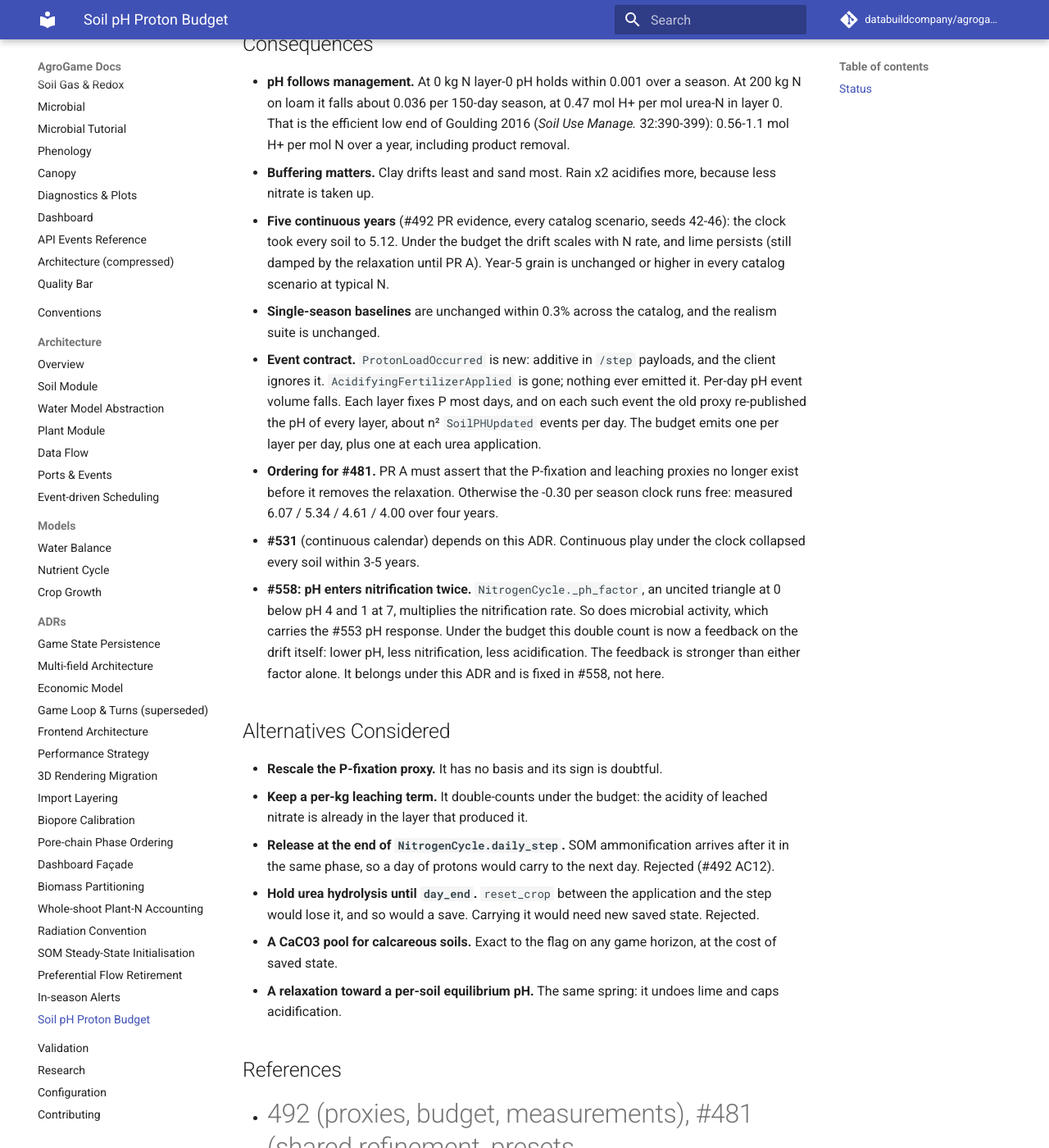
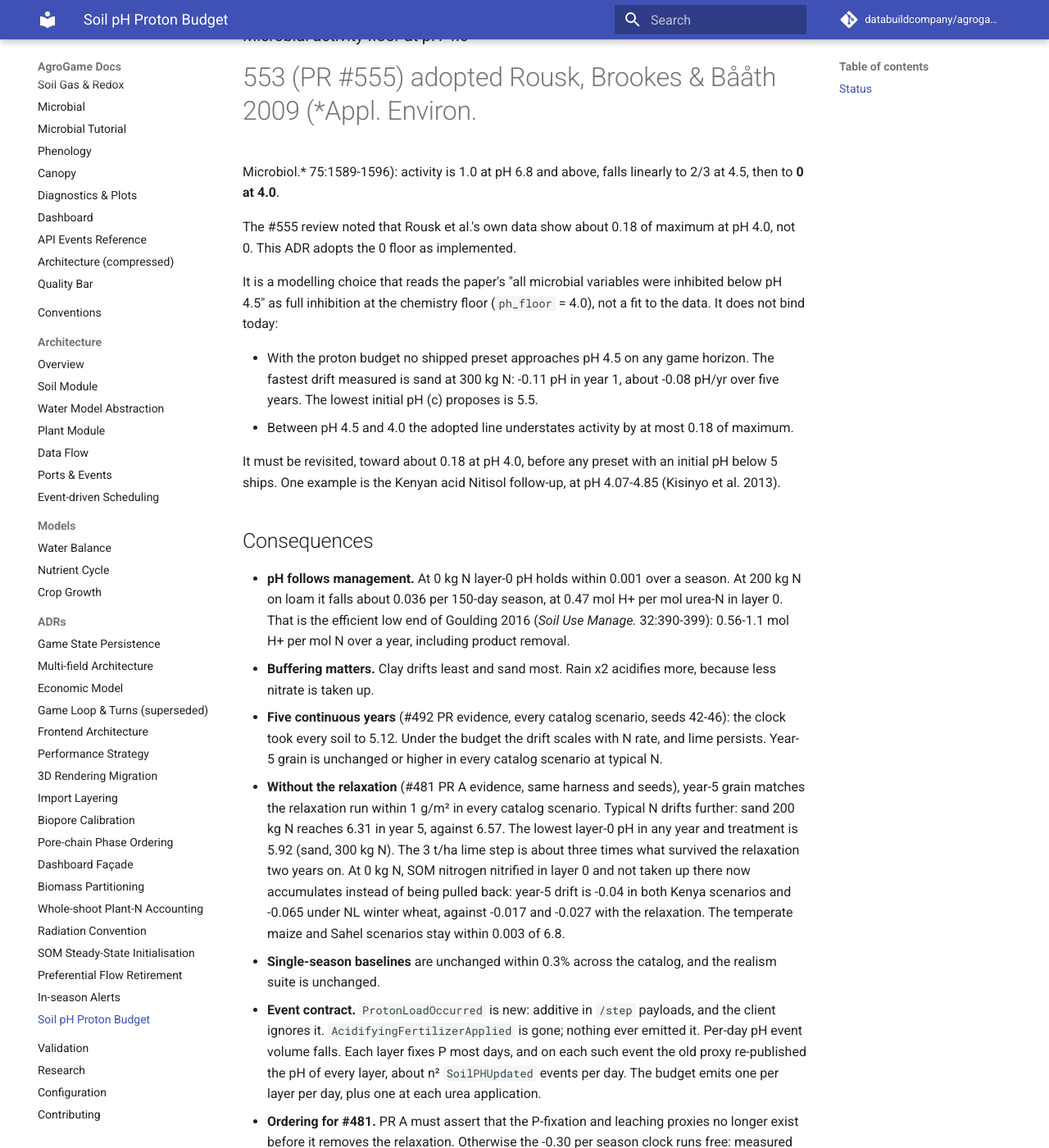
Before and after one commit to gedejong/agrogame, an MkDocs documentation site: the page built from docs/adr/ADR-020-soil-ph-proton-budget.md, in a window 1280 px wide and 1400 px high, scrolled down 4854 px. Shown: the whole window at 82% size. Built offline with MkDocs 1.6.1 and Material for MkDocs 9.7.7, drawn with Linux system fonts in a browser that asks for light colours; comment, search, counter and statistics services are not loaded; some of the changed text lies outside the part shown.

Commit message:
docs(#481): ADR-020 (b) implemented; soil docs say there is no relaxation
ADR-020 records PR A as landed, with the 5-year loam trajectories with
and without the relaxation, the catalog outcome, and where the A1
precondition is asserted. docs/soil.md states that pH has no daily pull
toward any value and that target_ph no longer drives soil pH.

Co-Authored-By: Claude Opus 5.5 <noreply@anthropic.com>

```diff
--- a/docs/adr/ADR-020-soil-ph-proton-budget.md
+++ b/docs/adr/ADR-020-soil-ph-proton-budget.md
@@ -138,8 +138,29 @@ own, without the carbonic-acid and bicarbonate-leaching acidity that
 balances it in real soils, it makes unfertilised pH rise forever. Both
 fluxes are under 0.01 pH/yr, so both are omitted.
 
-Until PR A lands, the relaxation stays. #492 inherits it. In season 1 it
-damps the budget by about 0.003 pH.
+**Implemented by #481 PR A (2026-11-18).** `SoilChemistryModule.daily_step`
+now only publishes each layer's pH. `ChemistryParams.buffering_rate` and
+`default_target_ph` are deleted. `DayTick.target_ph` and
+`step_day(target_ph=...)` stay for their callers but no longer drive soil
+pH. Only `MicrobesRuntime` reads `target_ph`, and only when no chemistry
+module is wired. `daily_step` still accepts a `target_ph` and ignores it.
+
+Measured on the #481 5-year harness: `loam_temperate`, maize,
+`netherlands_temperate`, urea 40/30/30, seed 42, the harness in
+`tests/integration/test_ph_no_relaxation.py`. Layer-0 pH at each year end:
+
+| run | with the relaxation | without |
+|---|---|---|
+| 200 kg N | 6.771 / 6.741 / 6.723 / 6.710 / 6.702 | 6.763 / 6.712 / 6.664 / 6.616 / 6.569 |
+| 0 kg N | 6.800 / 6.800 / 6.800 / 6.800 / 6.800 | 6.800 / 6.799 / 6.799 / 6.799 / 6.799 |
+| 200 kg N + 3 t/ha lime in year 3 | year 5: 6.820, 0.119 above unlimed | year 5: 6.922, 0.353 above unlimed |
+
+- At 200 kg N the year-4 to year-5 fall grows from 0.008 to 0.047. The
+  spring had brought pH near its asymptote; without it the drift is close
+  to linear.
+- Lime keeps its full step: 3 t/ha of CaCO3 lifts layer 0 by about 0.35 on
+  this loam, and two years later that lift is still there.
+- At 0 kg N, pH still holds within 0.001.
 
 ### (c) Per-preset initial pH, calcareous layers, DTPA at the soil's own pH (#481 PR B)
 
@@ -196,9 +217,18 @@ at pH 4.07-4.85 (Kisinyo et al. 2013).
   more, because less nitrate is taken up.
 - **Five continuous years** (#492 PR evidence, every catalog scenario, seeds
   42-46): the clock took every soil to 5.12. Under the budget the
-  drift scales with N rate, and lime persists (still damped by the
-  relaxation until PR A). Year-5 grain is unchanged or higher in every
-  catalog scenario at typical N.
+  drift scales with N rate, and lime persists. Year-5 grain is unchanged or
+  higher in every catalog scenario at typical N.
+- **Without the relaxation** (#481 PR A evidence, same harness and seeds),
+  year-5 grain matches the relaxation run within 1 g/m² in every catalog
+  scenario. Typical N drifts further: sand 200 kg N reaches 6.31 in year 5,
+  against 6.57. The lowest layer-0 pH in any year and treatment is 5.92
+  (sand, 300 kg N). The 3 t/ha lime step is about three times what survived
+  the relaxation two years on. At 0 kg N, SOM nitrogen nitrified in layer 0
+  and not taken up there now accumulates instead of being pulled back:
+  year-5 drift is -0.04 in both Kenya scenarios and -0.065 under NL winter
+  wheat, against -0.017 and -0.027 with the relaxation. The temperate maize
+  and Sahel scenarios stay within 0.003 of 6.8.
 - **Single-season baselines** are unchanged within 0.3% across the catalog,
   and the realism suite is unchanged.
 - **Event contract.** `ProtonLoadOccurred` is new: additive in `/step`
@@ -210,7 +240,7 @@ at pH 4.07-4.85 (Kisinyo et al. 2013).
 - **Ordering for #481.** PR A must assert that the P-fixation and leaching
   proxies no longer exist before it removes the relaxation. Otherwise the
   -0.30 per season clock runs free: measured 6.07 / 5.34 / 4.61 / 4.00 over
-  four years.
+  four years. PR A asserts it in `test_precondition_ph_proxies_are_gone`.
 - **#531** (continuous calendar) depends on this ADR. Continuous play under
   the clock collapsed every soil within 3-5 years.
 - **#558: pH enters nitrification twice.** `NitrogenCycle._ph_factor`, an
```
Also changed, not shown: other parts of docs/adr/ADR-020-soil-ph-proton-budget.md (+1 -1 lines), docs/soil.md (+9 -2 lines).
